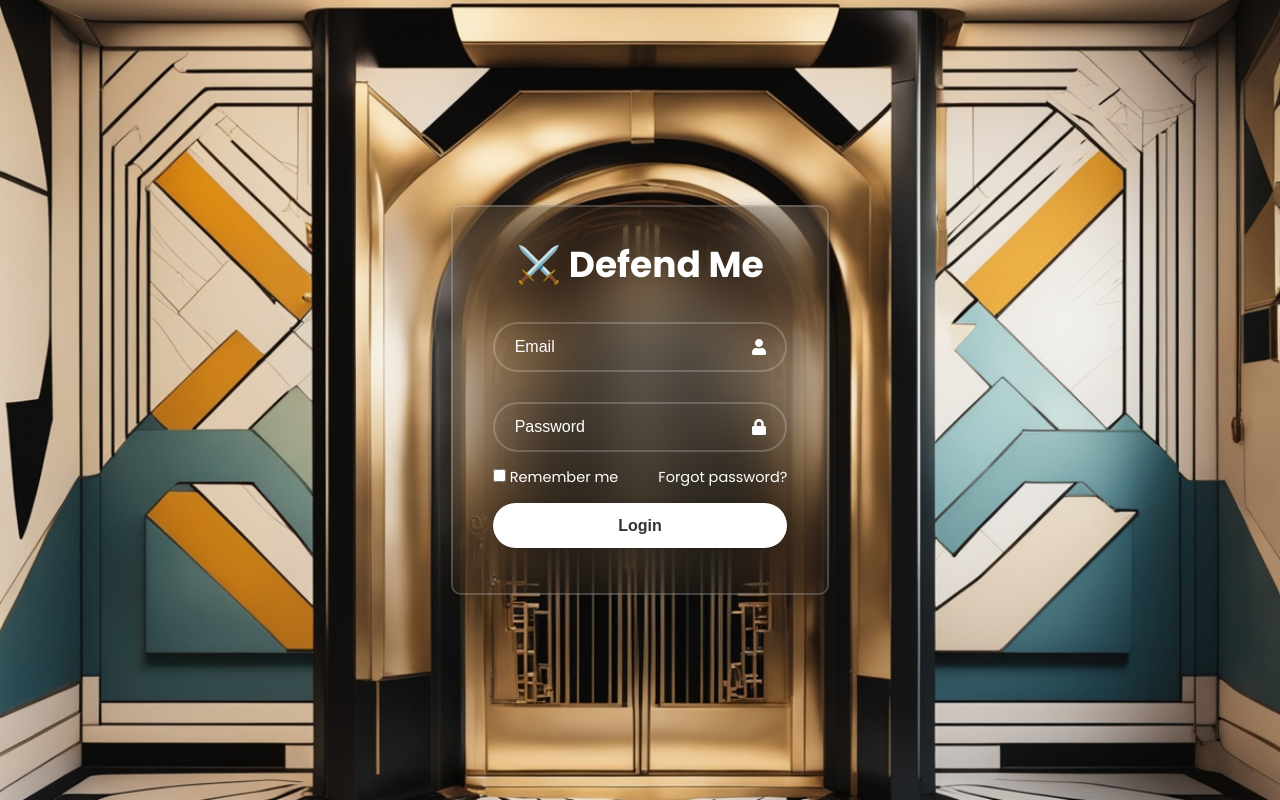
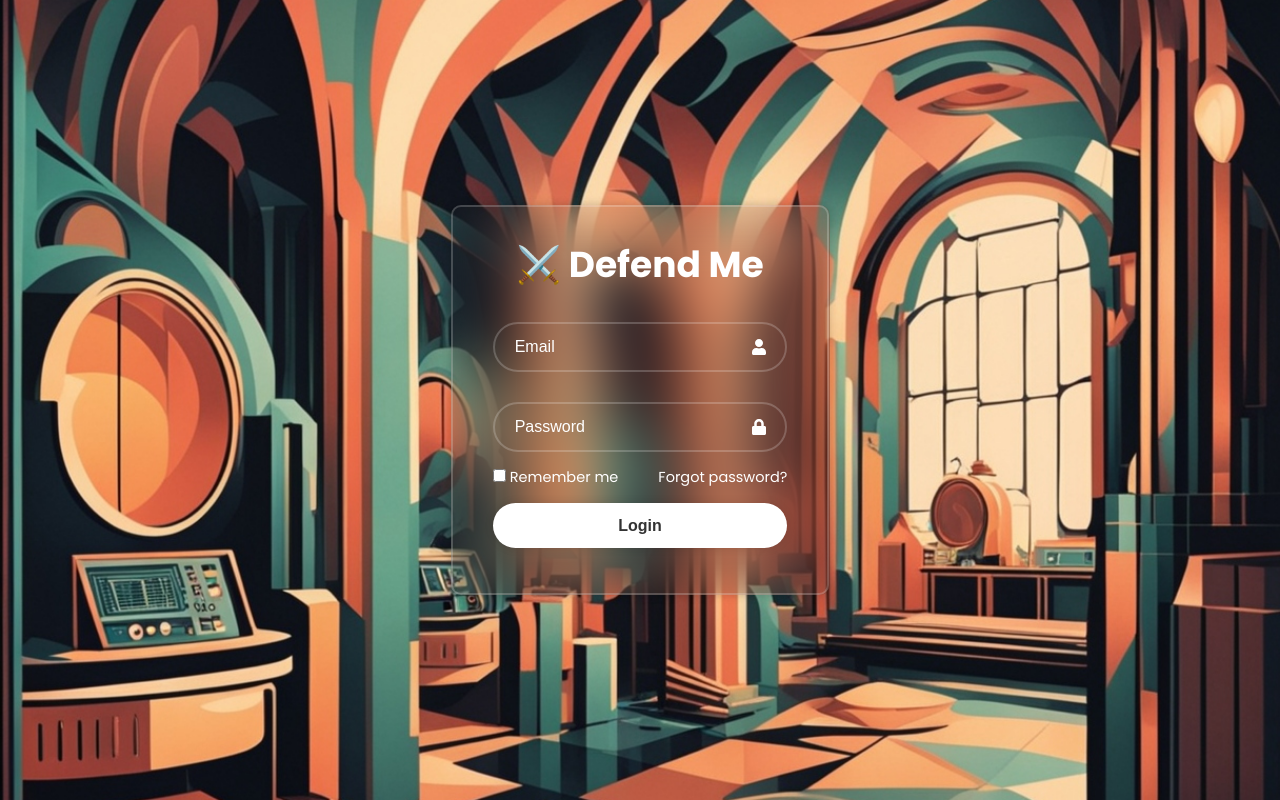
Before and after one commit to sittingherelikeaboss/Defend-Me, a React (Create React App) app in the folder react-client/: page /login in a window 1280 px wide. Built offline with nearby package versions, Linux system fonts and the light colour scheme.

Commit message:
unique backgrounds

```diff
--- a/react-client/src/Components/Dashboard/Dashboard.css
+++ b/react-client/src/Components/Dashboard/Dashboard.css
@@ -1,3 +1,10 @@
+body {
+  background: url(../Assets/img/background-dashboard.jpg) no-repeat;
+  background-size: cover;
+  background-position: center;
+  background-attachment: fixed;
+}
+
 .main-header {
   display: block;
   padding: 10px 10px;
@@ -17,7 +24,7 @@
   border: 2px solid rgba(255, 255, 255, 0.2);
   margin-bottom: 20px;
   padding: 15px 10px;
-  border: 2px solid rgba(255, 255, 255, 0.2);
+  border: 2px solid rgba(255, 255, 255, 0.2);;
 }
 
 .statistics h2 {
--- a/react-client/src/Components/LoginForm/LoginForm.css
+++ b/react-client/src/Components/LoginForm/LoginForm.css
@@ -1,4 +1,10 @@
-.wrapper {
+body {
+  background: url(../Assets/img/backgroundv2.jpg) no-repeat;
+  background-size: cover;
+  background-position: center;
+}
+
+.login-wrapper {
   width: 420;
   background: transparent;
   border: 2px solid rgba(255, 255, 255, .2);
@@ -9,12 +15,12 @@
   padding: 30px 40px;
 }
 
-.wrapper h1 {
+.login-wrapper h1 {
   font-size: 36px;
   text-align: center;
 }
 
-.wrapper .input-box {
+.login-wrapper .input-box {
   position: relative;
   width: 100%;
   height: 50px;
@@ -45,7 +51,7 @@
   font-size: 16px;
 }
 
-.wrapper .remember-forgot {
+.login-wrapper .remember-forgot {
   display: flex;
   justify-content: space-between;
   font-size: 14.5px;
@@ -67,7 +73,7 @@
   text-decoration: underline;
 }
 
-.wrapper button {
+.login-wrapper button {
   width: 100%;
   height: 45px;
   background: #fff;
@@ -82,7 +88,7 @@
   margin-bottom: 15px;
 }
 
-.wrapper .register-link {
+.login-wrapper .register-link {
   font-size: 14.5px;
   text-align: center;
   margin-top: 20px 0 15px;
--- a/react-client/src/Components/LoginForm/LoginForm.jsx
+++ b/react-client/src/Components/LoginForm/LoginForm.jsx
@@ -53,7 +53,7 @@ export const LoginForm = () => {
   };
 
   return (
-    <div className="wrapper">
+    <div className="login-wrapper">
       <form onSubmit={handleSubmit(onSubmit)}>
         <h1>⚔️ Defend Me</h1>
         <div className="input-box">
--- a/react-client/src/index.css
+++ b/react-client/src/index.css
@@ -15,9 +15,6 @@ body {
   justify-content: center;
   align-items: center;
   min-height: 100vh;
-  background: url(./Components/Assets/img/backgroundv2.jpg) no-repeat;
-  background-size: cover;
-  background-position: center;
 }
 
 code {
```
